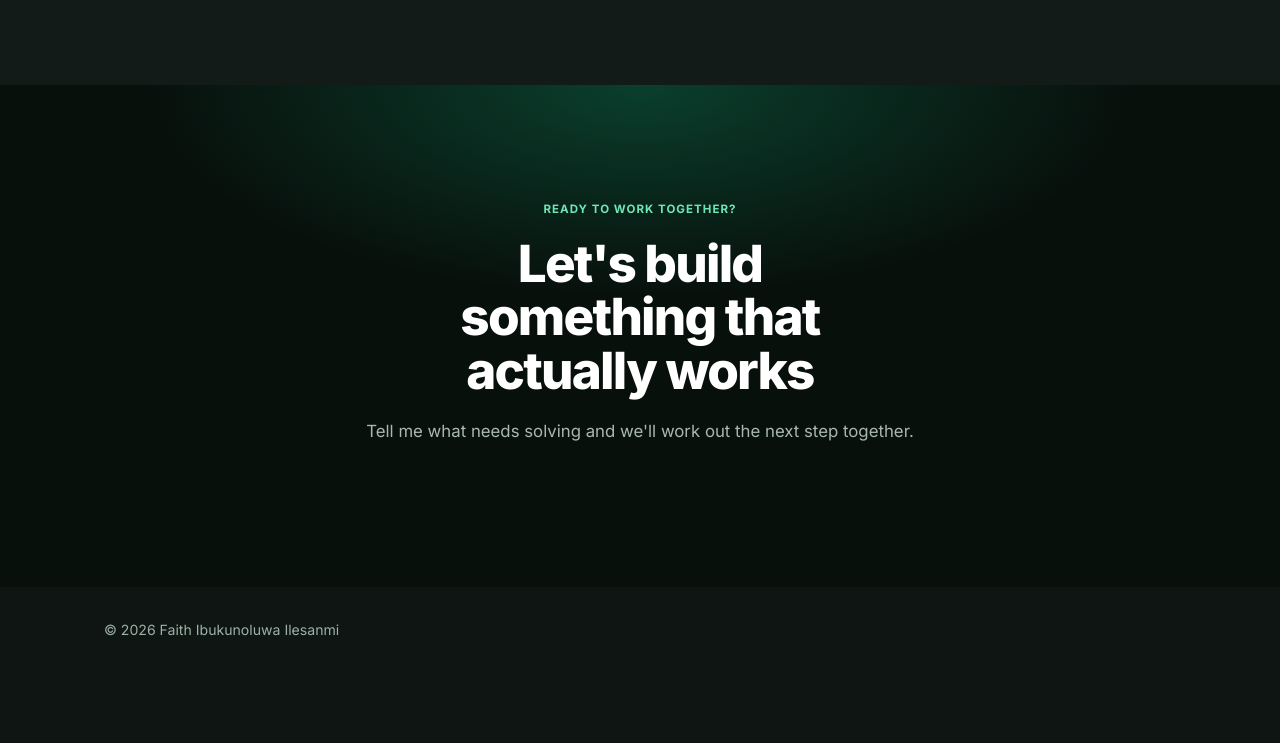
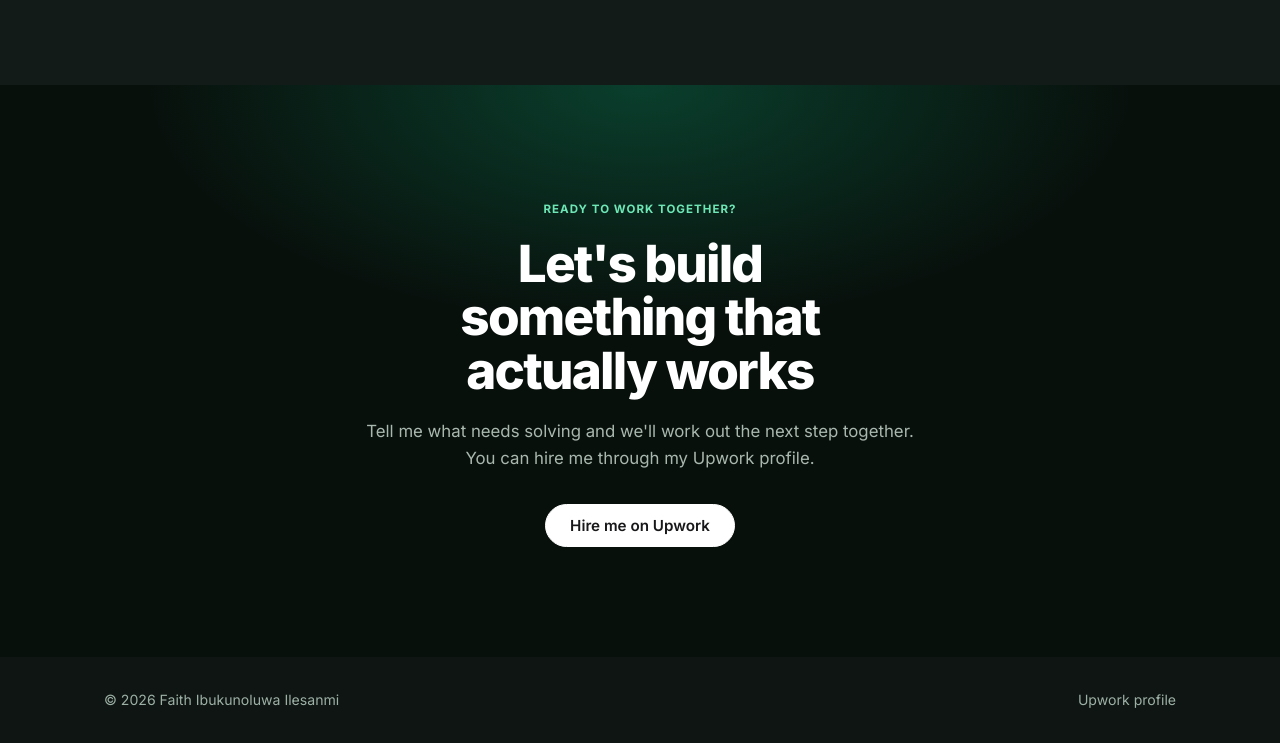
Before and after one commit to Faith-Ib/my-portfolio, a plain HTML site: page index.html in a window 1280 px wide. Shown: the part 6037-6780 px from the top of the page. Before the commit the page ends 6710 px from the top, so only its background shows below. Drawn offline with Linux system fonts and the light colour scheme.

Commit message:
Link contact button and footer to Upwork profile
Co-Authored-By: Claude Sonnet 5.5 <noreply@anthropic.com>
Claude-Session: https://claude.ai/code/session_01M9gPsZofwviQaxbxiDXW8m

```diff
--- a/index.html
+++ b/index.html
@@ -248,7 +248,7 @@ footer a:hover{color:var(--ink)}
     <div class="wrap">
       <span class="pill">Ready to work together?</span>
       <h2>Let's build something that actually works</h2>
-      <p>Tell me what needs solving and we'll work out the next step together.</p>
+      <p>Tell me what needs solving and we'll work out the next step together. You can hire me through my Upwork profile.</p>
       <a class="btn light" id="bookBtn" href="#">Get in touch</a>
     </div>
   </section>
@@ -374,11 +374,11 @@ const SITE = {
     {q:"What industries do you work with?", a:"So far I've built systems for event planning, healthcare, real estate, hospitality and education. The approach works for any team with repetitive, manual processes."},
     {q:"What happens after the project is delivered?", a:"You get documentation and a walkthrough so your team can use the system confidently. I'm also happy to adjust it as your business changes."}
   ],
-  ctaLabel: "Get in touch",
+  ctaLabel: "Hire me on Upwork",
   /* Contact details: fill these in and the buttons and footer links appear. While empty, they stay hidden. */
   email: "",
-  social: {label:"LinkedIn", url:""},
-  bookingUrl: ""
+  social: {label:"Upwork profile", url:"https://www.upwork.com/freelancers/~0180b30e41b66d39f8"},
+  bookingUrl: "https://www.upwork.com/freelancers/~0180b30e41b66d39f8"
 };
 /* ============ END OF EDITABLE BLOCK ============ */
 
@@ -422,7 +422,7 @@ if(SITE.email){ contactLinks.push(`<a href="mailto:${SITE.email}">${SITE.email}<
 if(SITE.social && SITE.social.url){ contactLinks.push(`<a href="${SITE.social.url}" target="_blank" rel="noopener">${SITE.social.label}</a>`); }
 $('footerLinks').innerHTML = contactLinks.join(' &nbsp;·&nbsp; ');
 const ctaHref = SITE.bookingUrl || (SITE.email ? 'mailto:' + SITE.email : '');
-if(ctaHref){ $('bookBtn').href = ctaHref; $('bookBtn').textContent = SITE.ctaLabel; } else { $('bookBtn').remove(); }
+if(ctaHref){ $('bookBtn').href = ctaHref; $('bookBtn').textContent = SITE.ctaLabel; if(/^https?:/.test(ctaHref)){ $('bookBtn').target = '_blank'; $('bookBtn').rel = 'noopener'; } } else { $('bookBtn').remove(); }
 $('copy').textContent = `© ${new Date().getFullYear()} ${SITE.full}`;
 
 /* work grid + filters */
```
